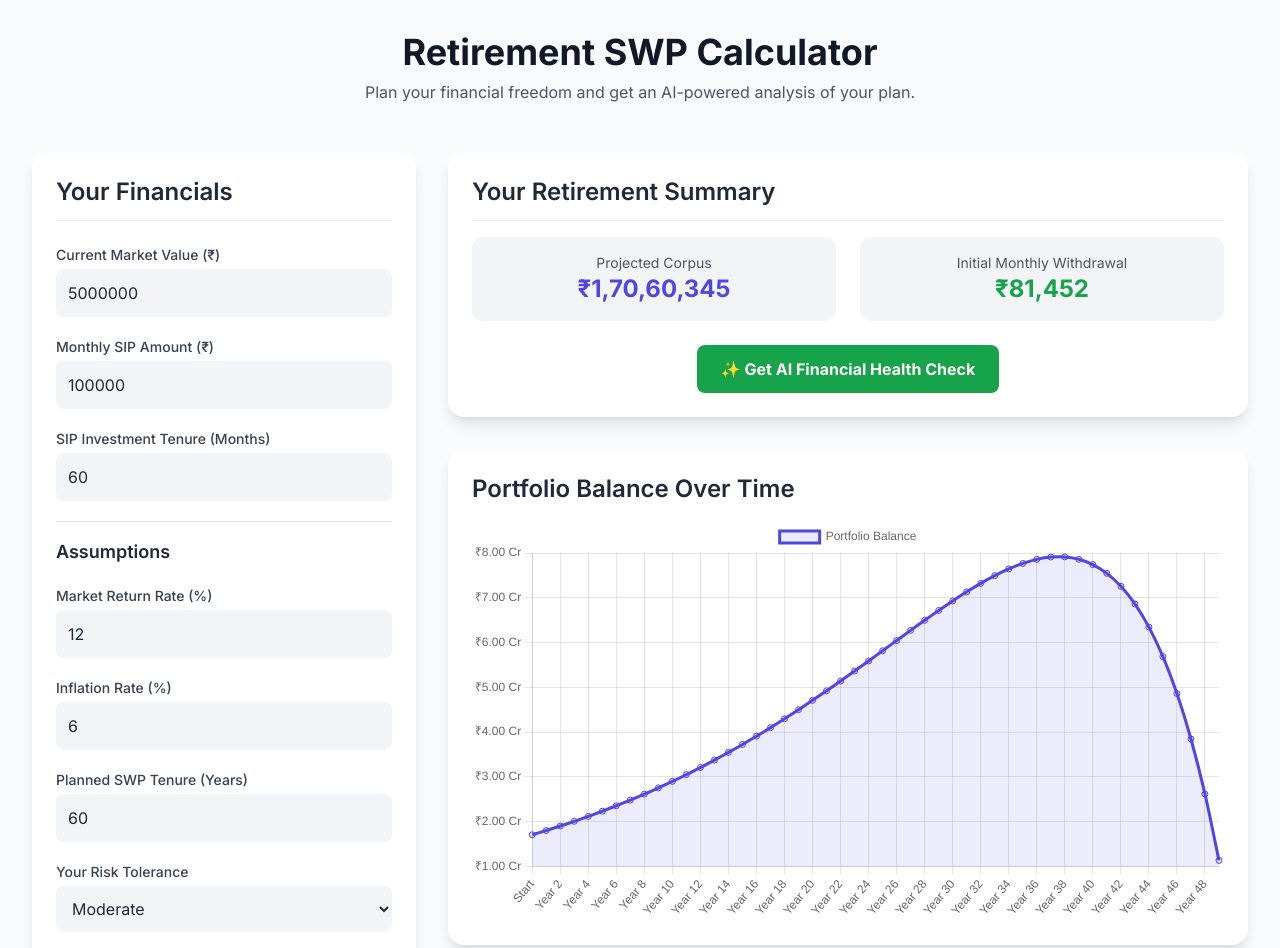
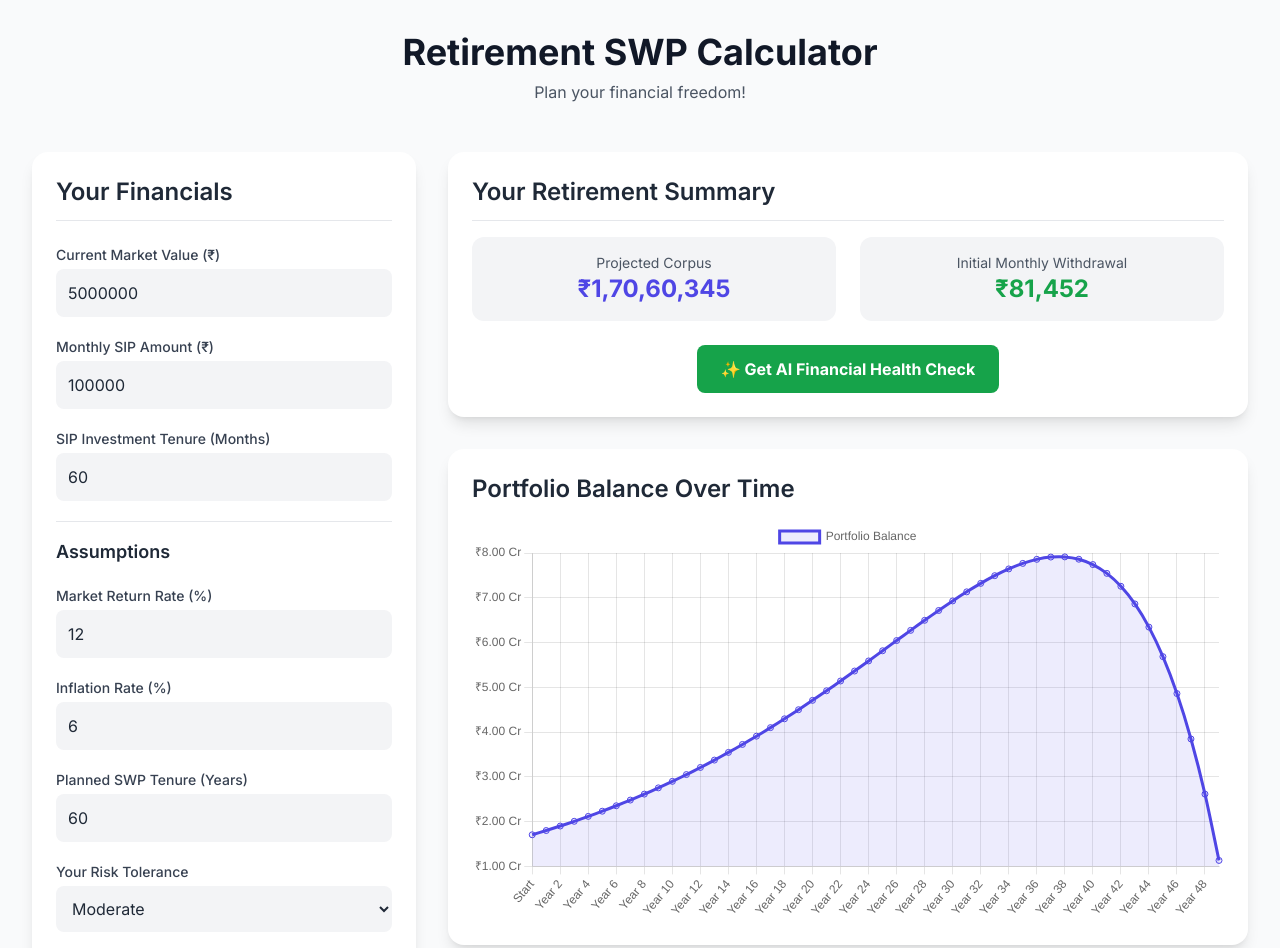
Before and after one commit to itsluminous/swp-simulator, a plain HTML site: page index.html in a window 1280 px wide. Shown: the top 948 px of the page. Drawn offline with nearby package versions, Linux system fonts and the light colour scheme.

Commit message:
change title

```diff
--- a/index.html
+++ b/index.html
@@ -3,7 +3,7 @@
 <head>
     <meta charset="UTF-8">
     <meta name="viewport" content="width=device-width, initial-scale=1.0">
-    <title>Retirement SWP Calculator with AI Analysis</title>
+    <title>Retirement SWP Calculator</title>
     <script src="https://cdn.tailwindcss.com"></script>
     <script src="https://cdn.jsdelivr.net/npm/chart.js"></script>
     <script src="https://cdn.jsdelivr.net/npm/marked/marked.min.js"></script> <!-- Library to parse Markdown -->
@@ -15,7 +15,7 @@
     <div class="container mx-auto p-4 md:p-8 max-w-7xl">
         <header class="text-center mb-8 md:mb-12">
             <h1 class="text-3xl md:text-4xl font-bold text-gray-900">Retirement SWP Calculator</h1>
-            <p class="text-gray-600 mt-2">Plan your financial freedom and get an AI-powered analysis of your plan.</p>
+            <p class="text-gray-600 mt-2">Plan your financial freedom!</p>
         </header>
 
         <div class="grid grid-cols-1 lg:grid-cols-3 gap-8">
```
